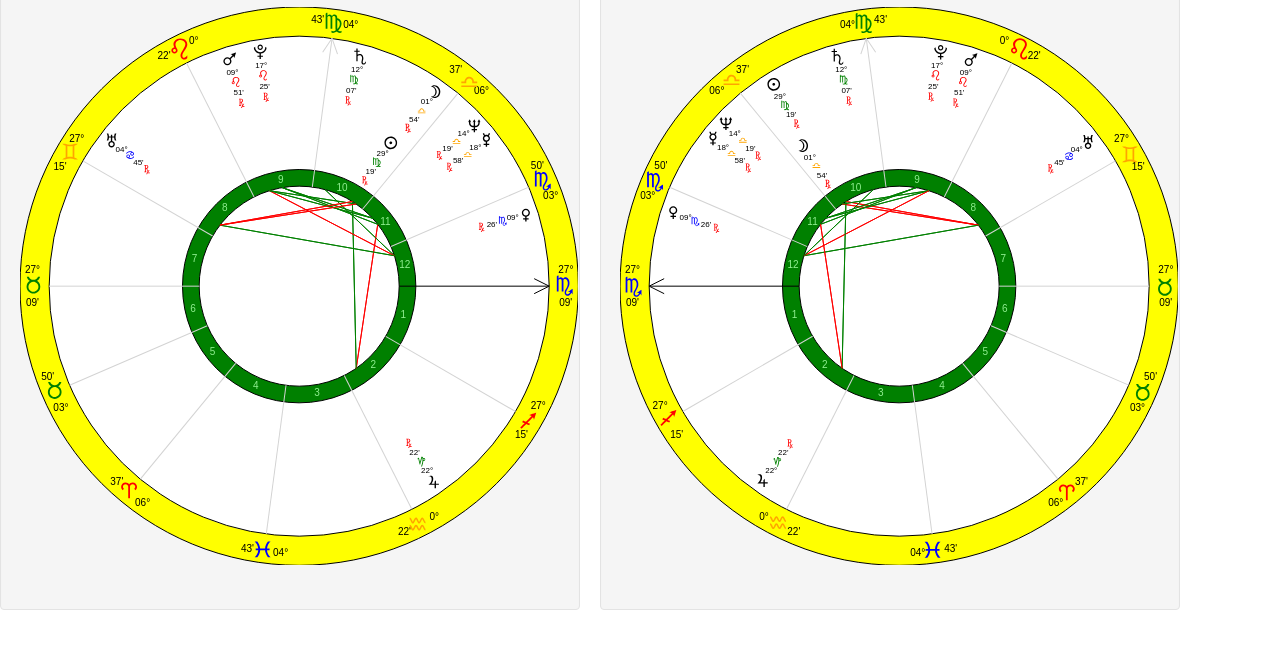
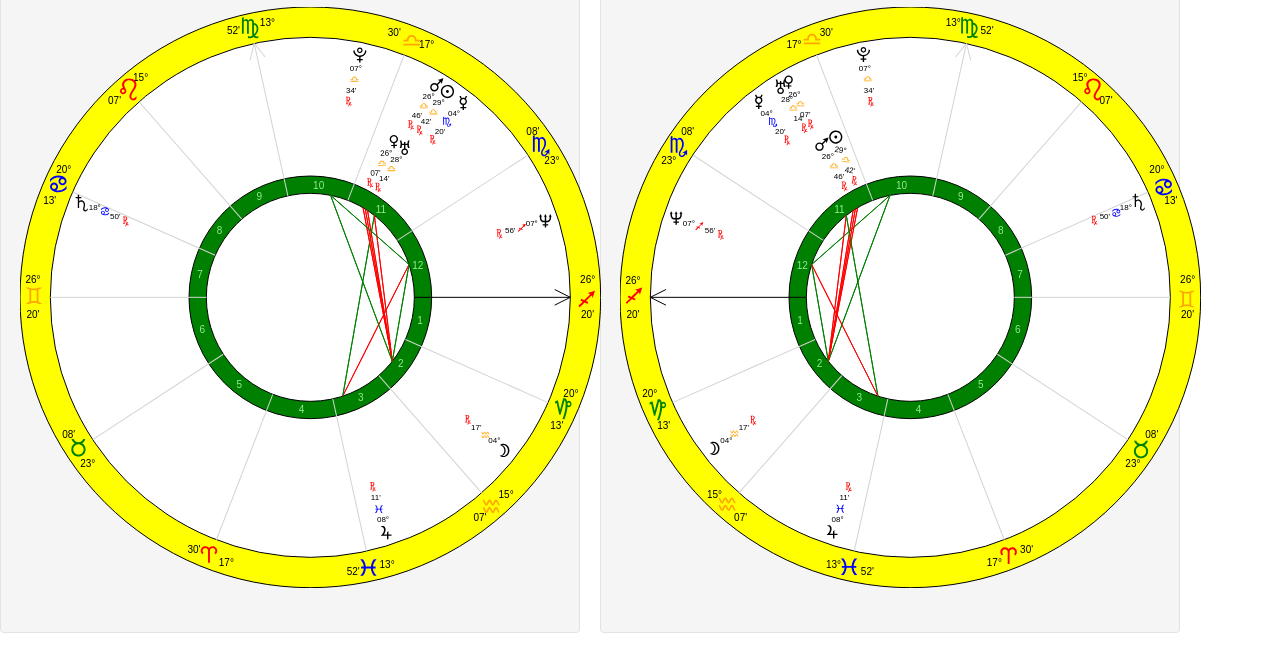
Before and after one commit to Mortimerp9/AstroChart.js, a plain HTML site: page index.html in a window 1280 px wide. Shown: the part 448-1101 px from the top of the page. Before the commit the page ends 1078 px from the top, so only its background shows below. Drawn offline with nearby package versions, Linux system fonts and the light colour scheme.

Commit message:
small changes in size

```diff
--- a/index.html
+++ b/index.html
@@ -30,7 +30,7 @@
 		<script src="https://ajax.googleapis.com/ajax/libs/jquery/1.8.1/jquery.min.js"></script>
         <script src="raphael-min.js"></script>
 		<script src="hamburgsymbols.cufonfonts.js"></script>
-		<script src="debug.js"></script>
+		<script src="debug2.js"></script>
 		<script src="utils.js"></script>
         <script src="natal.js"></script>
 		<script src="bootstrap.min.js"></script>
@@ -47,9 +47,9 @@
 							   angles.text(50,250/2, i).transform("r"+i+","+250/2+','+250/2);;
 							  }
 
-		  drawNatalChart('chart', 250, longitude, hc, true, {planetHover: {f_in: function(pl) {console.log(pl.planet);}}});
+		  drawNatalChart('chart', 260, longitude, hc, true, {planetHover: {f_in: function(pl) {console.log(pl.planet);}}});
 							   console.log("----------------------------------------------------------------------");
-		  drawNatalChart('chart2', 250, longitude, hc, false, {});
+		  drawNatalChart('chart2', 260, longitude, hc, false, {});
 		</script>
     </body>
 </html>
```
